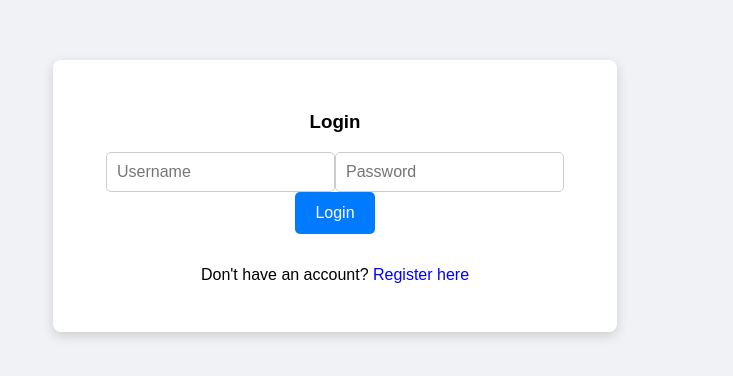
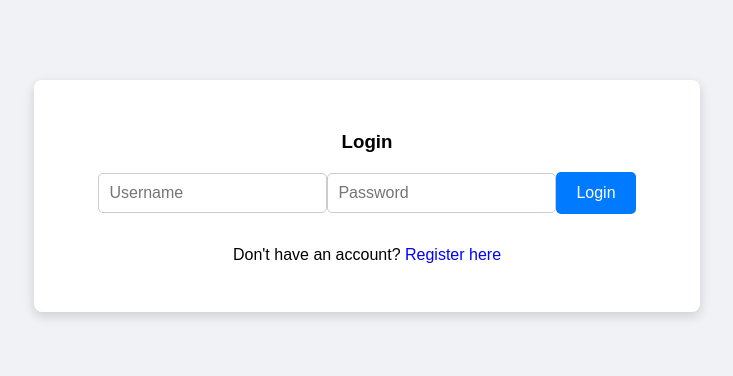
Before and after one commit to RaviKumar-8/MERN-Chat-Project, a React (Create React App) app in the folder chat-client/: page /login in a window 1280 px wide. Shown: the part 204-580 px from the top of the page, without its empty margins (305-1038 px from the left). Built offline with nearby package versions, Linux system fonts and the light colour scheme; no server answers.

Commit message:
style: Made chat window full-screen

```diff
--- a/chat-client/src/App.css
+++ b/chat-client/src/App.css
@@ -10,7 +10,7 @@ body {
 
 .App {
   width: 100%;
-  max-width: 500px;
+  max-width: 100%;
   text-align: center;
   background: white;
   border-radius: 8px;
@@ -49,7 +49,7 @@ button:hover {
 .chat-window {
   border: 1px solid #ccc;
   border-radius: 5px;
-  height: 400px;
+  height: 600px;
   margin-top: 1rem;
   display: flex;
   flex-direction: column;
```
